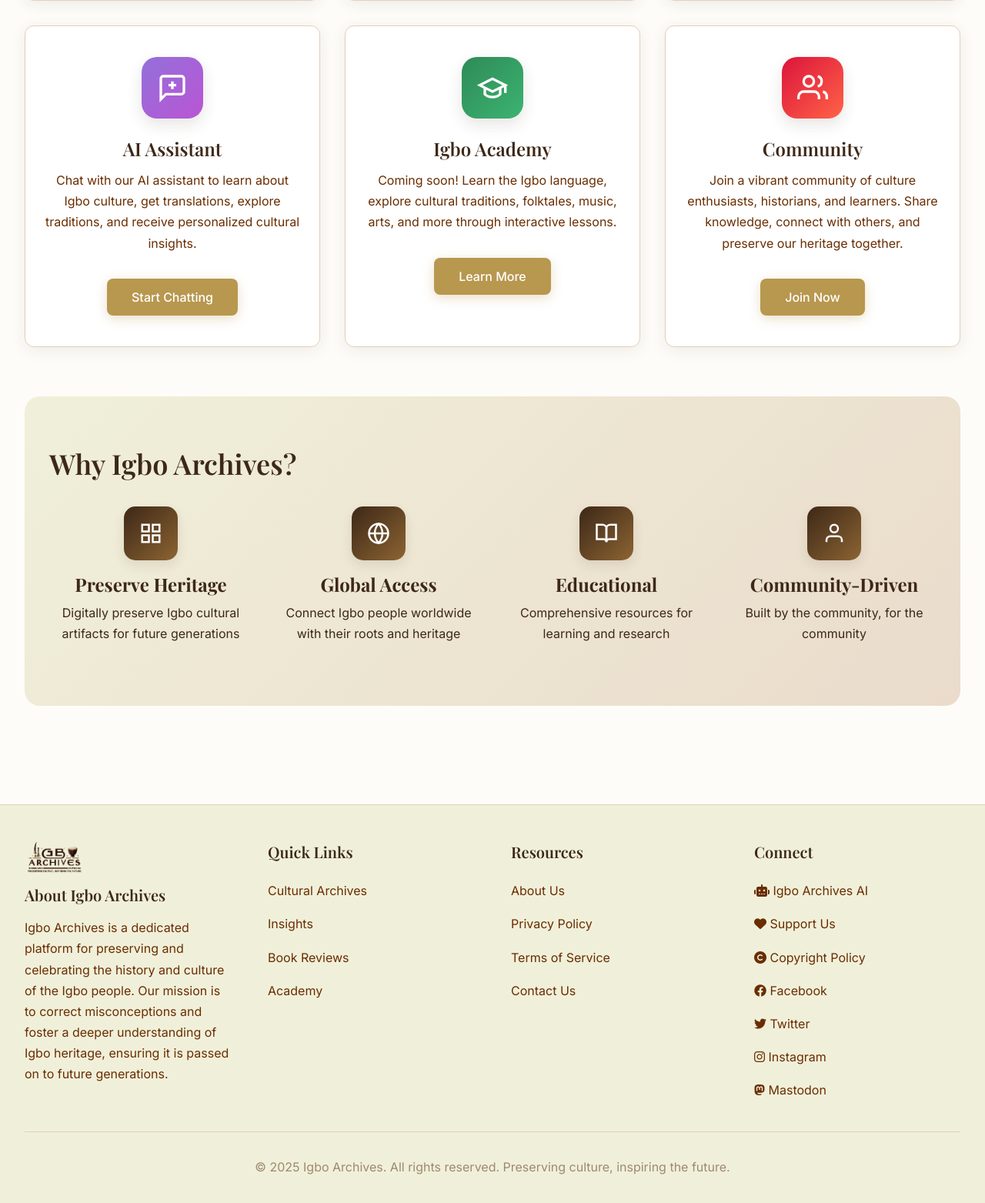
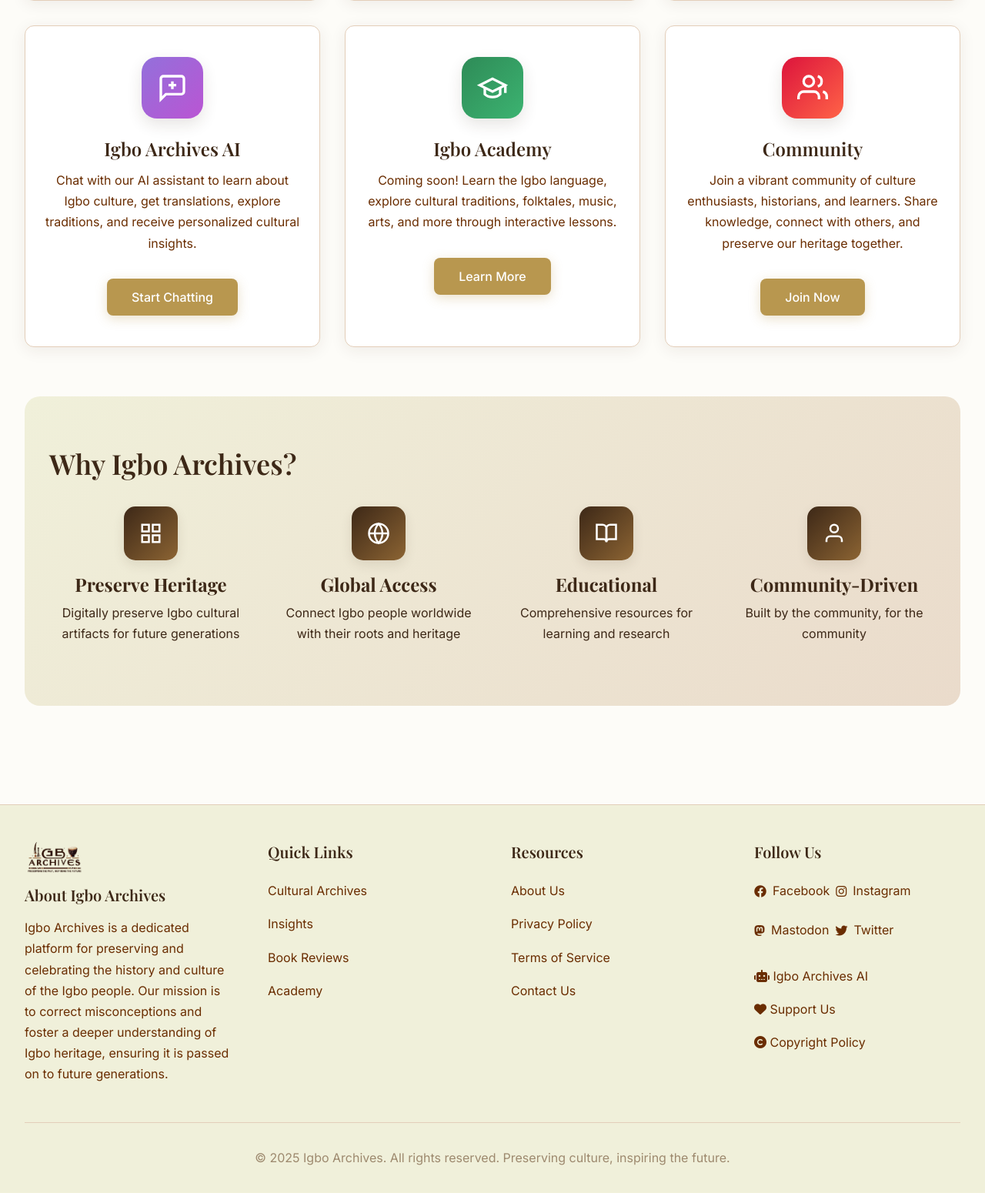
Before and after one commit to nwokikeonyeka/igbo-archives-platform, a Django app: page / in a window 1280 px wide. Shown: the part 1569-3132 px from the top of the page at 77% size. Run offline with Django 5.2, Linux system fonts and the light colour scheme; data comes from the database, SQL or seed files in the repository; both versions use the stored data as it was after the commit; parts of the project's set-up code (start-up, migrations or seed data) failed here and were passed over; some libraries are stand-ins or nearby versions.

Commit message:
Update website footer and AI chat links
Refactor footer to include social media links in a new section, update AI chat link on home page from internal path to external URL, and adjust carousel title and image alt text for consistency. Also, change book review filter to use 'reviewer' instead of 'author' and update rich text editor insert for alt text to 'Description'. Modified Django version in requirements.txt.

Replit-Commit-Author: Agent
Replit-Commit-Session-Id: eb708ee2-b931-4bbd-a6b7-0eb94940ca3d
Replit-Commit-Checkpoint-Type: intermediate_checkpoint
Replit-Commit-Screenshot-Url: https://storage.googleapis.com/screenshot-production-us-central1/7971ef6b-c957-4ce7-a5a8-c4cc98d77683/eb708ee2-b931-4bbd-a6b7-0eb94940ca3d/e5deG6Z

```diff
--- a/core/templates/base.html
+++ b/core/templates/base.html
@@ -221,9 +221,23 @@
                     <a href="/contact/" class="footer-link">Contact Us</a>
                 </div>
 
-                <!-- Connect -->
+                <!-- Follow Us -->
                 <div class="footer-section">
-                    <h3>Connect</h3>
+                    <h3>Follow Us</h3>
+                    <div style="display: flex; flex-wrap: wrap; gap: 0.5rem; margin-bottom: 1rem;">
+                        <a href="https://www.facebook.com/IgboArchives/" class="footer-link" target="_blank" rel="noopener noreferrer" style="display: inline-flex; align-items: center; gap: 0.5rem;">
+                            <i class="fab fa-facebook"></i> Facebook
+                        </a>
+                        <a href="https://www.instagram.com/IgboArchives.com.ng/" class="footer-link" target="_blank" rel="noopener noreferrer" style="display: inline-flex; align-items: center; gap: 0.5rem;">
+                            <i class="fab fa-instagram"></i> Instagram
+                        </a>
+                        <a href="https://mastodon.social/@Igbo_Archives" class="footer-link" target="_blank" rel="noopener noreferrer" style="display: inline-flex; align-items: center; gap: 0.5rem;">
+                            <i class="fab fa-mastodon"></i> Mastodon
+                        </a>
+                        <a href="https://twitter.com/IgboArchives" class="footer-link" target="_blank" rel="noopener noreferrer" style="display: inline-flex; align-items: center; gap: 0.5rem;">
+                            <i class="fab fa-twitter"></i> Twitter
+                        </a>
+                    </div>
                     <a href="https://ai.igboarchives.com.ng" class="footer-link" target="_blank" rel="noopener noreferrer">
                         <i class="fas fa-robot"></i> Igbo Archives AI
                     </a>
@@ -232,18 +246,6 @@
                     </a>
                     <a href="/copyright/" class="footer-link">
                         <i class="fas fa-copyright"></i> Copyright Policy
-                    </a>
-                    <a href="https://www.facebook.com/IgboArchives/" class="footer-link" target="_blank" rel="noopener noreferrer">
-                        <i class="fab fa-facebook"></i> Facebook
-                    </a>
-                    <a href="https://twitter.com/IgboArchives" class="footer-link" target="_blank" rel="noopener noreferrer">
-                        <i class="fab fa-twitter"></i> Twitter
-                    </a>
-                    <a href="https://www.instagram.com/IgboArchives.com.ng/" class="footer-link" target="_blank" rel="noopener noreferrer">
-                        <i class="fab fa-instagram"></i> Instagram
-                    </a>
-                    <a href="https://mastodon.social/@Igbo_Archives" class="footer-link" target="_blank" rel="noopener noreferrer">
-                        <i class="fab fa-mastodon"></i> Mastodon
                     </a>
                 </div>
             </div>
--- a/core/templates/core/home.html
+++ b/core/templates/core/home.html
@@ -116,9 +116,9 @@
                         <line x1="12" y1="7" x2="12" y2="13"></line>
                     </svg>
                 </div>
-                <h3 class="card-title">AI Assistant</h3>
+                <h3 class="card-title">Igbo Archives AI</h3>
                 <p class="card-text">Chat with our AI assistant to learn about Igbo culture, get translations, explore traditions, and receive personalized cultural insights.</p>
-                <a href="/ai-chat/" class="btn btn-primary" style="margin-top: 1rem; text-decoration: none;">Start Chatting</a>
+                <a href="https://ai.igboarchives.com.ng" target="_blank" rel="noopener noreferrer" class="btn btn-primary" style="margin-top: 1rem; text-decoration: none;">Start Chatting</a>
             </div>
         </div>
 
--- a/insights/templates/insights/create.html
+++ b/insights/templates/insights/create.html
@@ -425,8 +425,8 @@ function insertSelectedArchive() {
         if (selectedArchive.alt_text && selectedArchive.alt_text !== selectedArchive.caption) {
             quill.insertText(position, '\n');
             position++;
-            quill.insertText(position, 'Alt: ' + selectedArchive.alt_text, { 'italic': true, 'color': '#888', 'size': 'small' });
-            position += selectedArchive.alt_text.length + 5;
+            quill.insertText(position, 'Description: ' + selectedArchive.alt_text, { 'italic': true, 'color': '#888', 'size': 'small' });
+            position += selectedArchive.alt_text.length + 13;
         }
 
         quill.insertText(position, '\n\n');
--- a/requirements.txt
+++ b/requirements.txt
@@ -1,4 +1,4 @@
-Django>=5.1
+Django>=4.2,<5.0
 Pillow>=11.0
 python-dotenv>=1.0.0
 psycopg2-binary>=2.9.9
--- a/users/views.py
+++ b/users/views.py
@@ -64,8 +64,8 @@ def profile_view(request, username):
     user = get_object_or_404(User, username=username)
 
     archives = Archive.objects.filter(uploaded_by=user).order_by('-created_at')
-    insights = InsightPost.objects.filter(author=user, is_published=True).order_by('-created_at')  # Changed published to is_published and published_date to created_at
-    book_reviews = BookReview.objects.filter(author=user).order_by('-created_at')
+    insights = InsightPost.objects.filter(author=user, is_published=True).order_by('-created_at')
+    book_reviews = BookReview.objects.filter(reviewer=user).order_by('-created_at')
 
     context = {
         'profile_user': user,
```
Also changed, not shown: core/templates/partials/recommended_carousel.html (+5 -5 lines), db.sqlite3, 2 other files.
